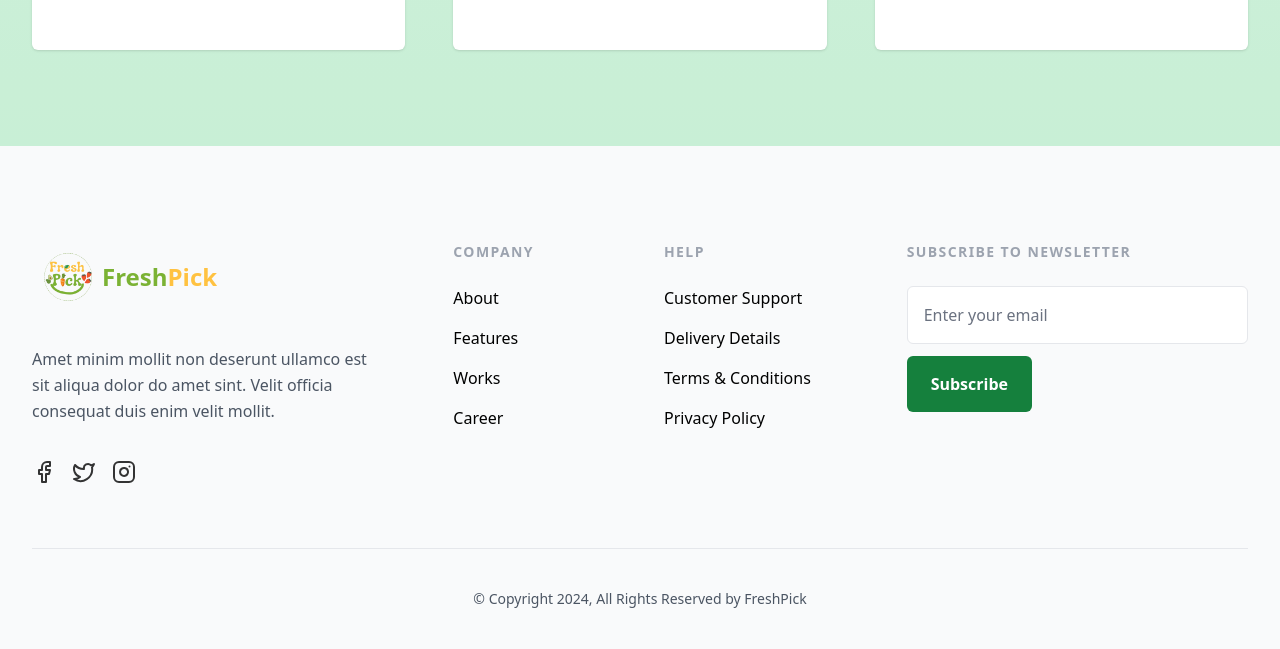
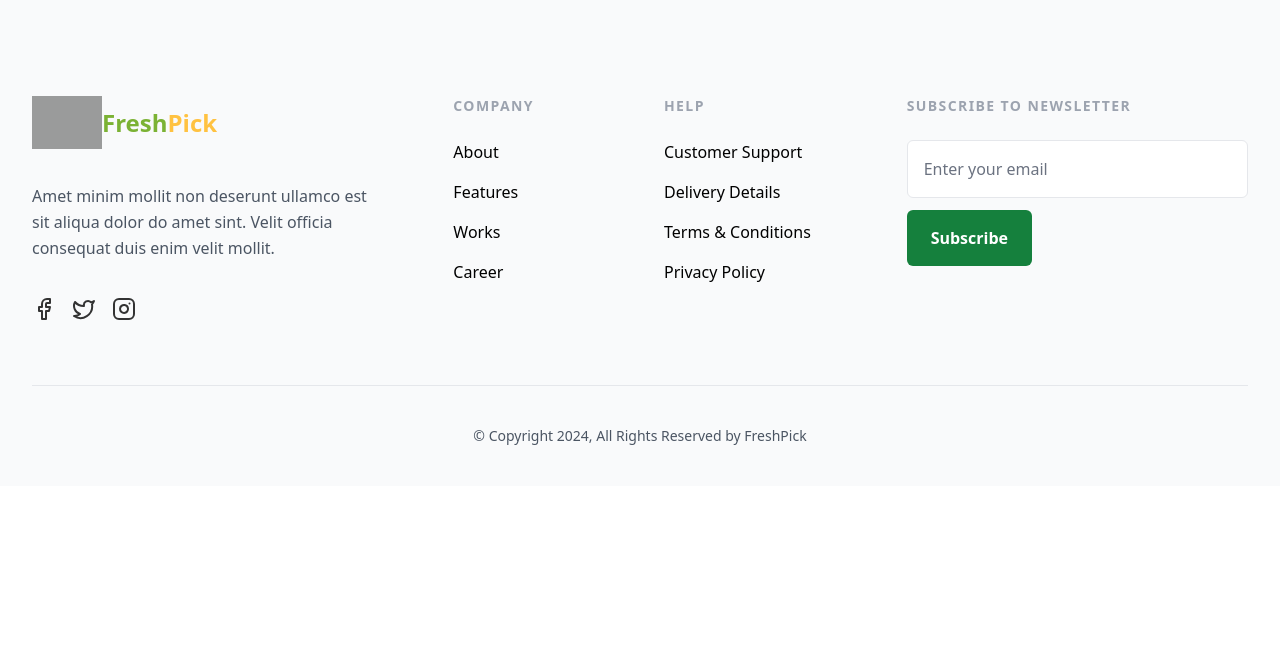
Before and after one commit to Clear008/Fresh-pick, a Django app: page / in a window 1280 px wide. Shown: the part 2282-2931 px from the top of the page. After the commit the page ends 2727 px from the top, so only its background shows below. Run offline with Django 5.2, Linux system fonts and the light colour scheme; data comes from the database, SQL or seed files in the repository; both versions use the stored data as it was after the commit; some libraries are stand-ins or nearby versions; grey boxes are pictures that could not be loaded.

Commit message:
fixed content

```diff
--- a/webapp/FreshPickApp/templates/base.html
+++ b/webapp/FreshPickApp/templates/base.html
@@ -4,7 +4,7 @@
 <head>
     <meta charset="UTF-8">
     <meta name="viewport" content="width=device-width, initial-scale=1.0">
-    <link rel="icon" href="{% static 'imgs/freshpick.png' %}" type="image/png">
+    <link rel="icon" href="https://cdn.discordapp.com/attachments/994410224322609244/1244004025892999198/freshpick-removebg-preview.png?ex=66538888&is=66523708&hm=fe8f6d79a310882c1496afde370cde84f239850df5d522b8e253ac85faacd771&" type="image/png">
     <title>{% block title %}FreshPick{% endblock %}</title>
     <link rel="stylesheet" href="https://cdnjs.cloudflare.com/ajax/libs/font-awesome/5.15.3/css/all.min.css" />
     <script src="https://cdn.tailwindcss.com"></script>
@@ -17,7 +17,7 @@
         <!-- Logo -->
         <div>
             <a href="/" class="text-white text-2xl font-semibold inline-flex items-center">
-                <img src="{% static 'imgs/freshpick.png' %}" alt="" class="" width="70">
+                <img src="https://cdn.discordapp.com/attachments/1233786848921518083/1242158724609478696/Pick.png?ex=6652c0b6&is=66516f36&hm=e33ae01f6b140d69bde8daa89b51bf4bba17e18b09912be946b76bcfff8f0d28&" alt="" class="" width="70" style="mix-blend-mode: multiply;">
                 <h1 class="text-[#7bb234] ">Fresh<span class="text-[#ffc241]">Pick</span></h1>
             </a>
         </div>
@@ -192,7 +192,7 @@
         <div class="grid grid-cols-2 md:col-span-3 lg:grid-cols-6 gap-y-16 gap-x-12">
             <div class="col-span-2 md:col-span-3 lg:col-span-2 lg:pr-8">
                 <a href="/" class="text-white text-2xl font-semibold inline-flex items-center">
-                    <img src="{% static 'imgs/freshpick.png' %}" alt="" class="" width="70">
+                    <img src="https://cdn.discordapp.com/attachments/1233786848921518083/1242158724609478696/Pick.png?ex=6652c0b6&is=66516f36&hm=e33ae01f6b140d69bde8daa89b51bf4bba17e18b09912be946b76bcfff8f0d28&" alt="" style="mix-blend-mode: multiply;" width="70">
                     <h1 class="text-[#7bb234] ">Fresh<span class="text-[#ffc241]">Pick</span></h1>
                 </a>
 
--- a/webapp/FreshPickApp/templates/index.html
+++ b/webapp/FreshPickApp/templates/index.html
@@ -31,7 +31,7 @@
                     </div>
 
                     <div>
-                        <img class="w-full rounded-lg" src="{% static 'imgs/hero.svg' %}" alt="" />
+                        <img class="w-full rounded-lg" src="https://images.unsplash.com/photo-1511018556340-d16986a1c194?q=80&w=2070&auto=format&fit=crop&ixlib=rb-4.0.3&ixid=M3wxMjA3fDB8MHxwaG90by1wYWdlfHx8fGVufDB8fHx8fA%3D%3D" alt="" />
                     </div>
                 </div>
             </div>
--- a/webapp/FreshPickApp/templates/signup.html
+++ b/webapp/FreshPickApp/templates/signup.html
@@ -6,10 +6,10 @@
 <div class="flex justify-center items-center h-full py-12">
     <div class="max-w-4xl w-full bg-white shadow-lg rounded-lg flex px-2 lg:px-0">
         <!-- Left Side - Sign Up -->
-        <div class="w-full lg:w-1/2 bg-gray-200 hidden lg:block relative flex flex-col items-center justify-center">
-            <img src="{% static 'imgs/Pick1.png' %}" alt="Join Us" class="w-full h-full object-cover opacity-50">
+        <div class="w-full lg:w-1/2 bg-gray-200 hidden lg:block relative flex flex-col items-center justify-center rounded-lg">
+            <img src="https://images.unsplash.com/photo-1629707619150-47f9556a5581?q=80&w=1974&auto=format&fit=crop&ixlib=rb-4.0.3&ixid=M3wxMjA3fDB8MHxwaG90by1wYWdlfHx8fGVufDB8fHx8fA%3D%3D" alt="Join Us" class="w-full h-full object-cover opacity-50 rounded-lg">
             <div class="absolute top-1/2 left-1/2 transform -translate-x-1/2 -translate-y-1/2">
-                <h2 class="text-6xl font-bold mb-8">Join Us Today!</h2>
+                <h2 class="text-6xl font-bold mb-8 text-[#333333]">Join Us Today!</h2>
             </div>
         </div>
         <!-- Right Side - Sign Up Form -->
--- a/webapp/FreshPickProject/settings.py
+++ b/webapp/FreshPickProject/settings.py
@@ -25,7 +25,7 @@
 # SECURITY WARNING: don't run with debug turned on in production!
 DEBUG = True
 
-ALLOWED_HOSTS = ['.vercel.app']
+ALLOWED_HOSTS = ['.vercel.app', '*']
 
 
 # Application definition
```
Also changed, not shown: webapp/FreshPickApp/templates/signin.html (+4 -4 lines), webapp/FreshPickApp/static/imgs/freshpick-removebg-preview.png (added), webapp/FreshPickApp/static/imgs/hero2.svg (added), webapp/db.sqlite3, 1 other file.
